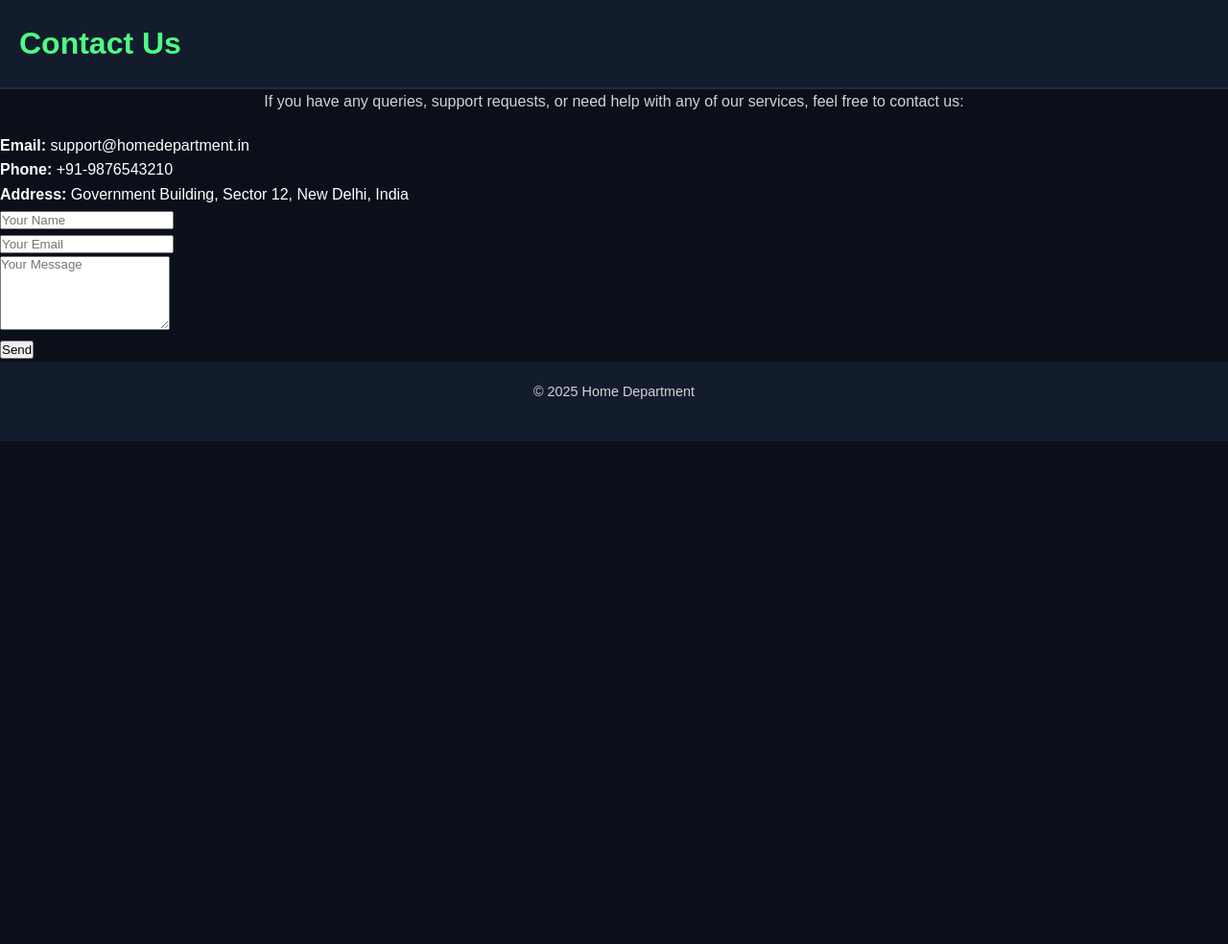
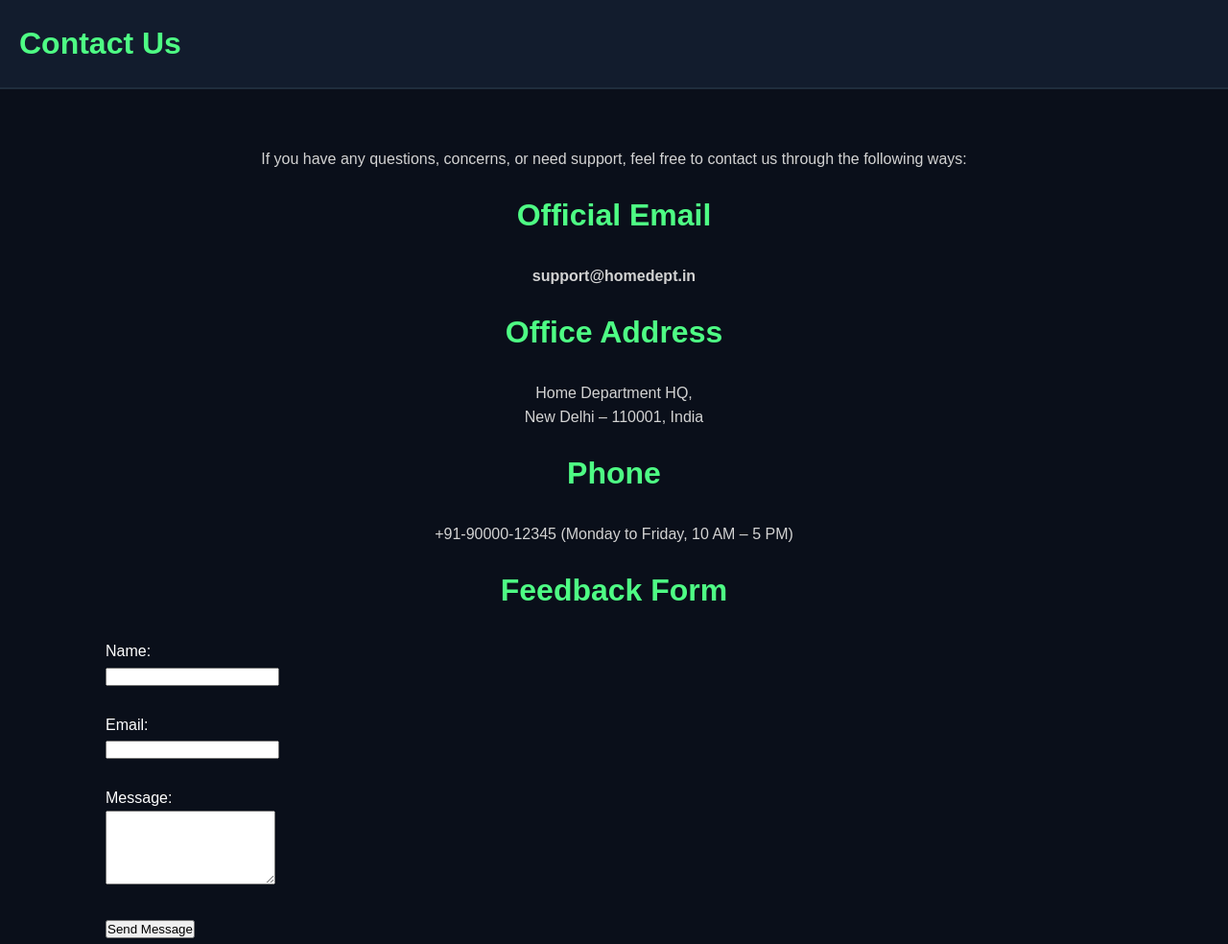
Before and after one commit to tomar760/THE-HOME-DEPARTMENT, a plain HTML site: page contact.html in a window 1280 px wide. Shown: the top 984 px of the page at 96% size. Before the commit the page ends 800 px from the top, so only its background shows below. Drawn offline with Linux system fonts and the light colour scheme.

Commit message:
Update contact.html

```diff
--- a/contact.html
+++ b/contact.html
@@ -4,23 +4,37 @@
   <meta charset="UTF-8" />
   <meta name="viewport" content="width=device-width, initial-scale=1.0"/>
   <title>Contact Us – Home Department</title>
-  <link rel="stylesheet" href="style.css" />
+  <link rel="stylesheet" href="style.css">
 </head>
 <body>
   <header><h1>Contact Us</h1></header>
   <main>
-    <p>If you have any queries, support requests, or need help with any of our services, feel free to contact us:</p>
-    <ul>
-      <li><strong>Email:</strong> support@homedepartment.in</li>
-      <li><strong>Phone:</strong> +91-9876543210</li>
-      <li><strong>Address:</strong> Government Building, Sector 12, New Delhi, India</li>
-    </ul>
-    <form>
-      <input type="text" placeholder="Your Name" required><br>
-      <input type="email" placeholder="Your Email" required><br>
-      <textarea placeholder="Your Message" rows="5" required></textarea><br>
-      <button type="submit">Send</button>
-    </form>
+    <section>
+      <p>If you have any questions, concerns, or need support, feel free to contact us through the following ways:</p>
+
+      <h2>Official Email</h2>
+      <p><strong>support@homedept.in</strong></p>
+
+      <h2>Office Address</h2>
+      <p>Home Department HQ,<br>New Delhi – 110001, India</p>
+
+      <h2>Phone</h2>
+      <p>+91-90000-12345 (Monday to Friday, 10 AM – 5 PM)</p>
+
+      <h2>Feedback Form</h2>
+      <form action="#" method="POST">
+        <label>Name:</label><br>
+        <input type="text" name="name" required><br><br>
+
+        <label>Email:</label><br>
+        <input type="email" name="email" required><br><br>
+
+        <label>Message:</label><br>
+        <textarea name="message" rows="5" required></textarea><br><br>
+
+        <button type="submit">Send Message</button>
+      </form>
+    </section>
   </main>
   <footer><p>&copy; 2025 Home Department</p></footer>
 </body>
```
